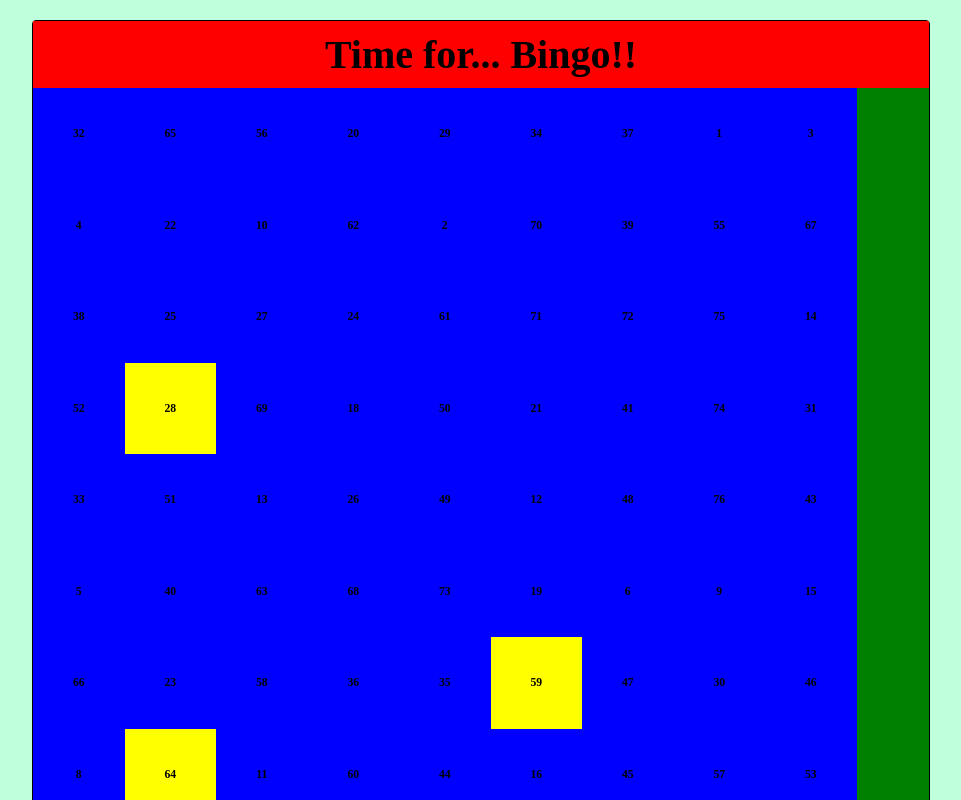
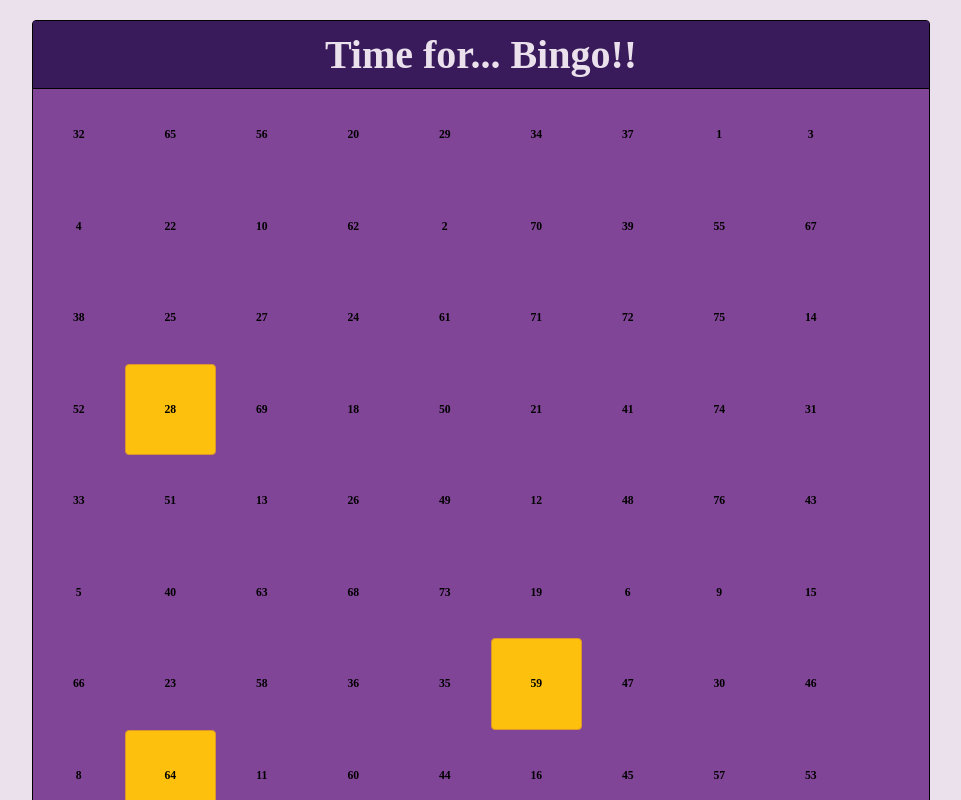
Before and after one commit to amalexandrescu/epicode-W3-D4, a plain HTML site: page index.html in a window 1280 px wide. Both pictures are taken after a click on the button "Randomize numbers". Shown: the top 800 px of the page, without its empty margins (159-1120 px from the left). Drawn offline with Linux system fonts and the light colour scheme.

Commit message:
Update style.css

```diff
--- a/style.css
+++ b/style.css
@@ -5,13 +5,13 @@ html {
 
 body {
   margin: 0;
-  background-color: rgb(192, 255, 219);
+  background-color: rgb(235 225 237);
 }
 
 #container {
   width: 70%;
   aspect-ratio: 1/0.5;
-  background-color: green;
+  background-color: #804596;
   margin-inline: auto;
   border: 1px solid black;
   margin-top: 2rem;
@@ -24,19 +24,21 @@ body {
 }
 
 h1 {
-  background-color: red;
+  background-color: #391b5b;
+  color: rgb(235 225 237);
   padding-top: 1rem;
   padding-bottom: 1rem;
   font-size: 4rem;
   text-align: center;
   margin-bottom: 0;
   margin-top: 0;
+  border-bottom: 1px solid black;
 }
 
 .cell {
   width: 8.95rem;
   aspect-ratio: 1/1;
-  background-color: blue;
+  background-color: #804596;
   /* margin-left: 1px;
   margin-right: 1px;
   margin-top: 1px;
@@ -63,8 +65,14 @@ button {
   height: 4rem;
   width: 20rem;
   font-size: 1.5rem;
+  background-color: #391b5b;
+  color: rgb(235 225 237);
+  border: none;
+  border-radius: 4px;
 }
 
 .highlight {
-  background-color: yellow;
+  background-color: #fcc00d;
+  border: 1px solid #db952f;
+  border-radius: 4px;
 }
```
